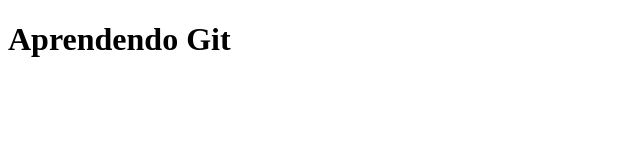
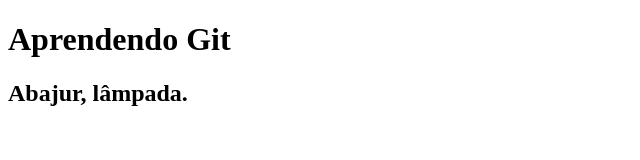
Before and after one commit to JoaoMichelotti/Primeiro_repositorio, a plain HTML site: page index.html in a window 1280 px wide. Shown: the whole page, without its empty margins (0-640 px from the left). Drawn offline with Linux system fonts and the light colour scheme; files that its build step writes are made by us from their sources.

Commit message:
mudei titulo

```diff
--- a/index.html
+++ b/index.html
@@ -9,6 +9,7 @@
 <body>
 
     <h1>Aprendendo Git</h1>
+    <h2>Abajur, lâmpada.</h2>
 
 
     <script src="js/scripts.js"></script>
```
